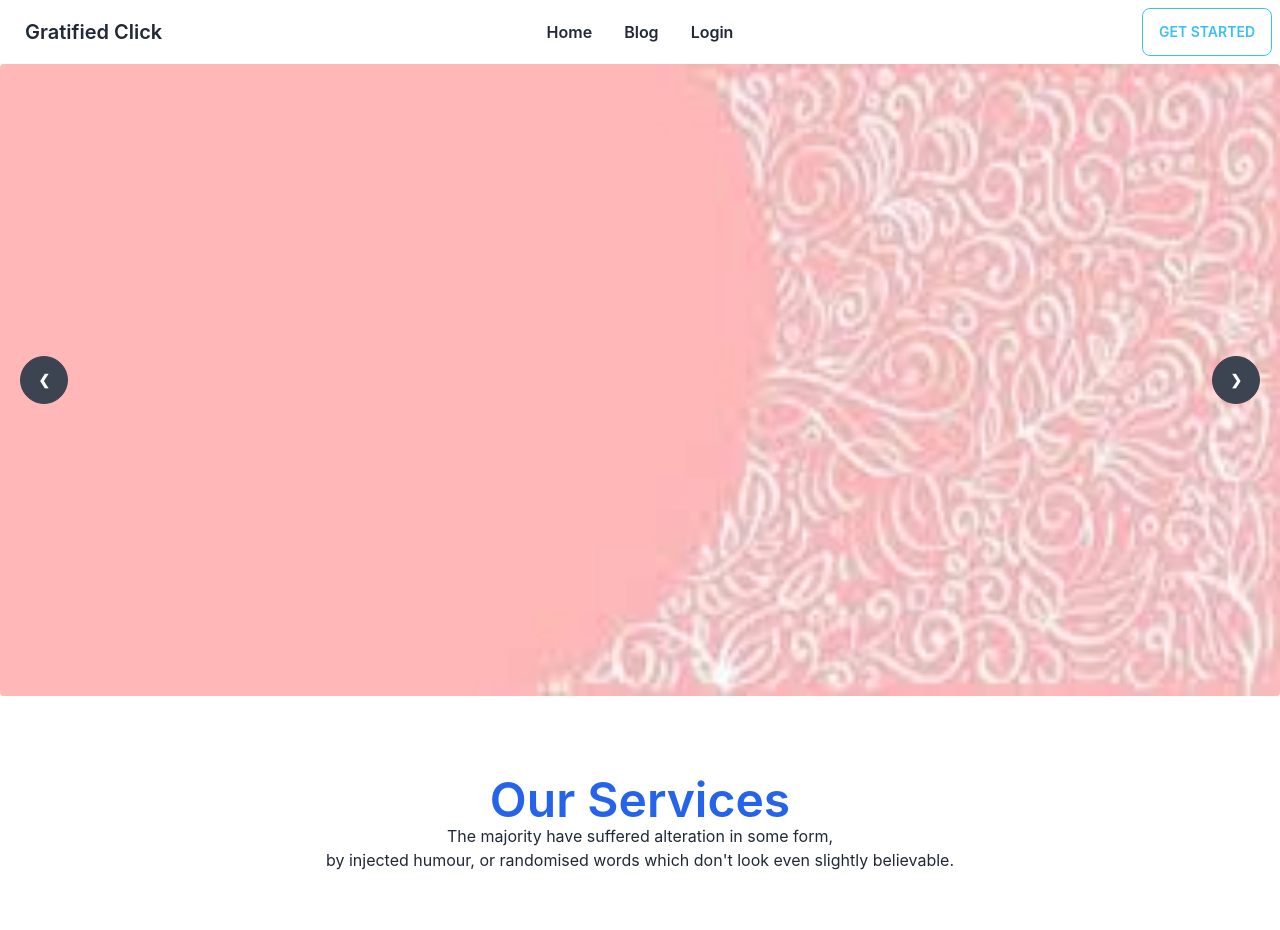
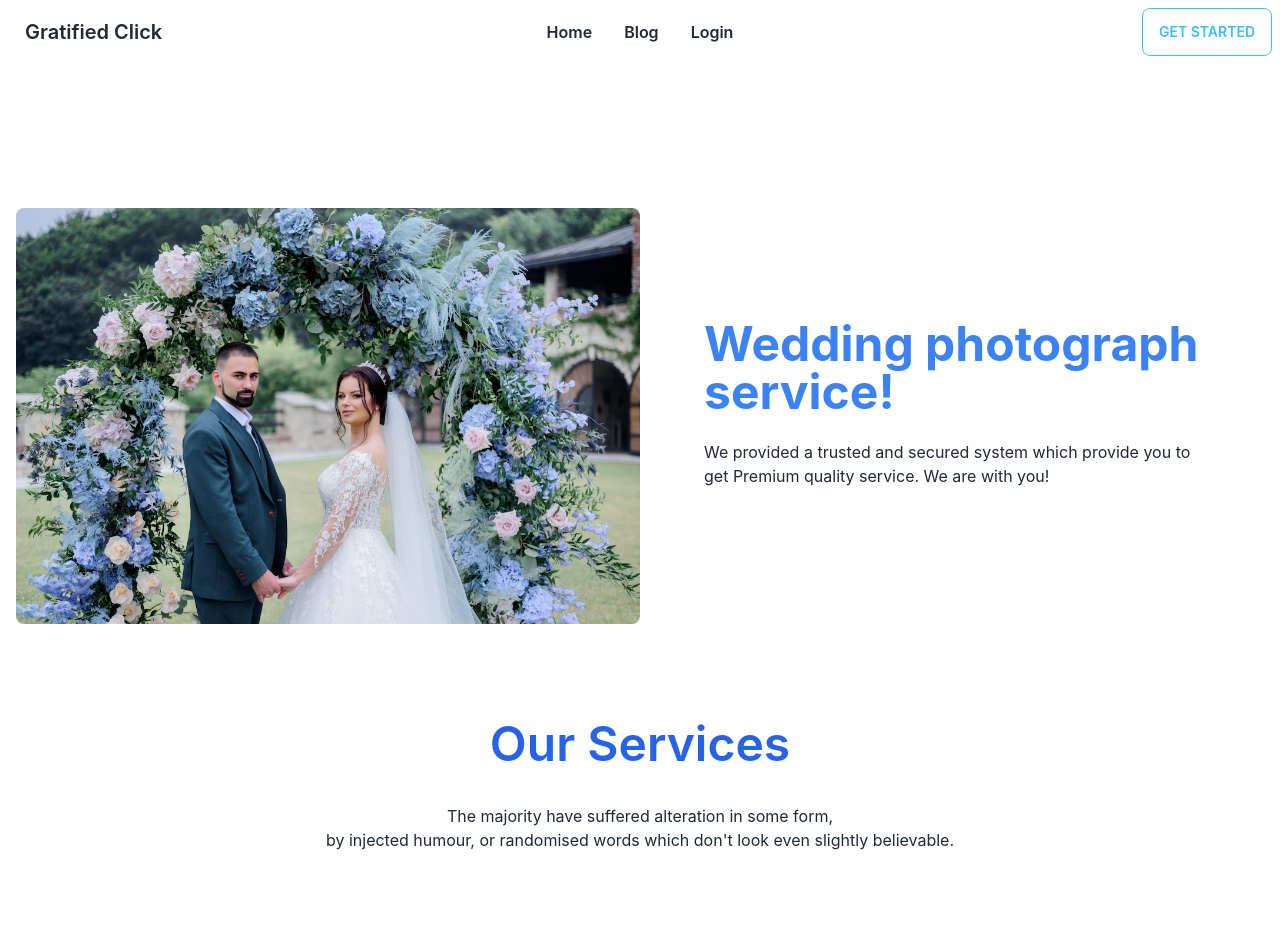
Before and after one commit to SayemAbdullah1/gratified-click-client, a React (Create React App) app: page / in a window 1280 px wide. Shown: the top 930 px of the page. Built offline with nearby package versions, Linux system fonts and the light colour scheme; no server answers; grey boxes are pictures that could not be loaded.

Commit message:
modify banner and home page

```diff
--- a/public/index.html
+++ b/public/index.html
@@ -24,7 +24,7 @@
       work correctly both with client-side routing and a non-root public URL.
       Learn how to configure a non-root public URL by running `npm run build`.
     -->
-    <title>React App</title>
+    <title>Gratified click</title>
   </head>
   <body>
     <noscript>You need to enable JavaScript to run this app.</noscript>
--- a/src/Componants/pages/Banner/Banner.js
+++ b/src/Componants/pages/Banner/Banner.js
@@ -1,38 +1,15 @@
 import React from 'react';
-import img1 from '../../assets/banner/1.jpg'
-import img2 from '../../assets/banner/2.jpg'
-import img3 from '../../assets/banner/3.jpg'
-import img4 from '../../assets/banner/4.jpg'
+import banner from '../../assets/banner/banner5.png'
 
 const Banner = () => {
     return (
-        <div className="carousel w-full">
-            <div id="slide1" className="carousel-item relative w-full">
-                <img src={img1} alt='' className="w-full rounded" />
-                <div className="absolute flex justify-between transform -translate-y-1/2 left-5 right-5 top-1/2">
-                    <a href="#slide4" className="btn btn-circle">❮</a>
-                    <a href="#slide2" className="btn btn-circle">❯</a>
-                </div>
-            </div>
-            <div id="slide2" className="carousel-item relative w-full">
-                <img src={img2} alt='' className="w-full rounded"  />
-                <div className="absolute flex justify-between transform -translate-y-1/2 left-5 right-5 top-1/2">
-                    <a href="#slide1" className="btn btn-circle">❮</a>
-                    <a href="#slide3" className="btn btn-circle">❯</a>
-                </div>
-            </div>
-            <div id="slide3" className="carousel-item relative w-full">
-                <img src={img3} alt='' className="w-full rounded" />
-                <div className="absolute flex justify-between transform -translate-y-1/2 left-5 right-5 top-1/2">
-                    <a href="#slide2" className="btn btn-circle">❮</a>
-                    <a href="#slide4" className="btn btn-circle">❯</a>
-                </div>
-            </div>
-            <div id="slide4" className="carousel-item relative w-full">
-                <img src={img4} alt='' className="w-full rounded" />
-                <div className="absolute flex justify-between transform -translate-y-1/2 left-5 right-5 top-1/2">
-                    <a href="#slide3" className="btn btn-circle">❮</a>
-                    <a href="#slide1" className="btn btn-circle">❯</a>
+        <div className="hero">
+            <div className="hero-content flex-col lg:flex-row mt-32">
+                <img src={banner} className="rounded-lg lg:w-1/2" alt='' />
+                <div className='px-12'>
+                    <h1 className="text-5xl text-blue-500 font-bold">Wedding photograph service!</h1>
+                    <p className="py-6">We provided a trusted and secured system which provide you to get Premium quality service. We are with you!</p>
+                    {/* <PrimaryButton>Getting Started</PrimaryButton> */}
                 </div>
             </div>
         </div>
--- a/src/Componants/pages/Home/ServiceProvide.js
+++ b/src/Componants/pages/Home/ServiceProvide.js
@@ -5,7 +5,7 @@ const ServiceProvide = () => {
     return (
 
         <div>
-            <h2 className=' mb-6 text-blue-600 text-5xl font-semibold text-center '>Service we are providing</h2>
+            <h2 className='pt-24 mb-6 text-blue-600 text-5xl font-semibold text-center '>Service we are providing</h2>
             <div className="card lg:card-side bg-base-100 shadow-xl mt-20 mb-12">
                 <figure><img src={img} alt="Album" /></figure>
                 <div className="card-body">
--- a/src/Componants/pages/HomeServices/HomeServices.js
+++ b/src/Componants/pages/HomeServices/HomeServices.js
@@ -13,8 +13,8 @@ const HomeServices = () => {
     return (
         <div className='mb-5'>
             <div className='text-center mt-20 mb-20'>
-                <p className=" text-blue-600 text-5xl font-semibold"> Our Services</p>
-                <p>The majority have suffered alteration in some form,
+                <p className=" text-blue-600 text-5xl font-semibold mx-12"> Our Services</p>
+                <p className='mt-9'>The majority have suffered alteration in some form,
                     <br />
                     by injected humour, or randomised words which don't look even slightly believable. </p>
             </div>
```
Also changed, not shown: src/Componants/assets/banner/banner5.png (added).
